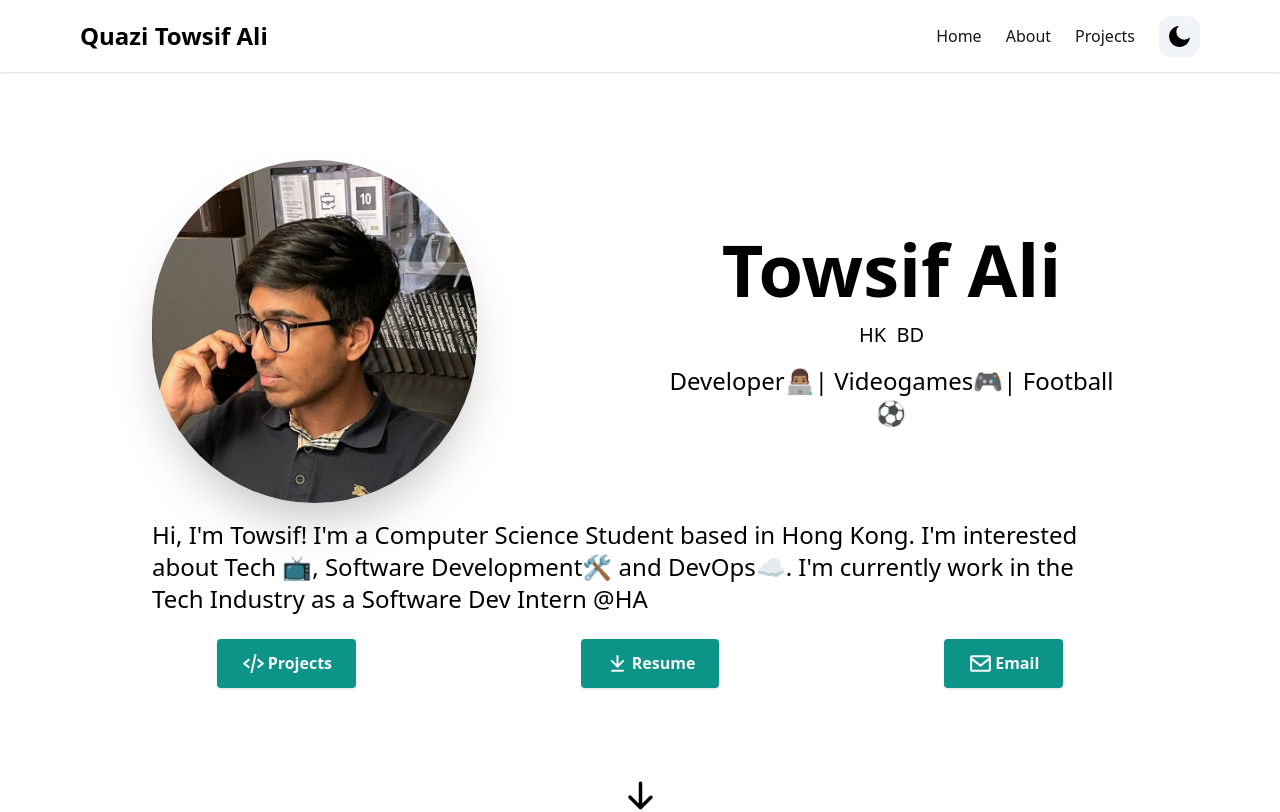
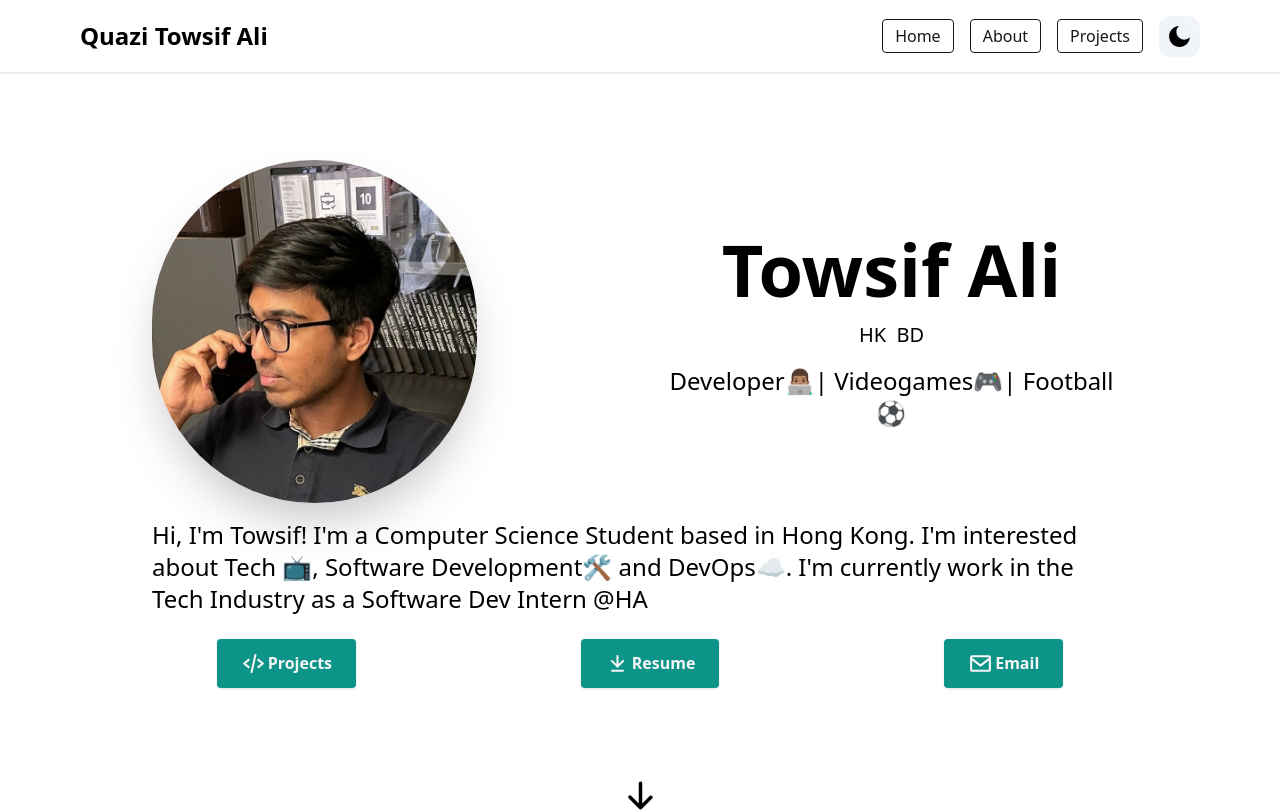
Before and after one commit to towsifali/Portfolio, a Next.js app: page / in a window 1280 px wide. Shown: the top 812 px of the page. Built offline with nearby package versions, Linux system fonts and the light colour scheme.

Commit message:
Navbar Buttons

```diff
--- a/components/Navbar.tsx
+++ b/components/Navbar.tsx
@@ -59,14 +59,15 @@ export default function Navbar() {
               navbar ? "block" : "hidden"
             }`}
           >
-            <div className="items-center justify-center space-y-8 md:flex md:space-x-6 md:space-y-0">
+            <div className="items-center justify-center space-y-2 md:flex md:space-x-4 md:space-y-0">
             {NAV_ITEMS.map((item, idx) => {
                 return (
+                  <button className="flex flex-col inline-block border hover:bg-neutral-500 border-stone-900 rounded py-1 px-3 dark:hover:bg-neutral-500 dark:bg-stone-800 text-white md:flex-row">
                     <Link
                       key={idx}
                       to={item.page}
                       className={
-                      "block lg:inline-block text-neutral-900  hover:text-neutral-500 dark:text-neutral-100"
+                        "block lg:inline-block text-neutral-900 dark:text-neutral-100"
                       }
                       activeClass="active"
                       spy={true}
@@ -77,6 +78,7 @@ export default function Navbar() {
                     >
                       {item.label}
                     </Link>
+                  </button>
                 )
               })}
               {currentTheme === "dark" ? (
```
Lines whose indentation alone changed are shown as unchanged.
